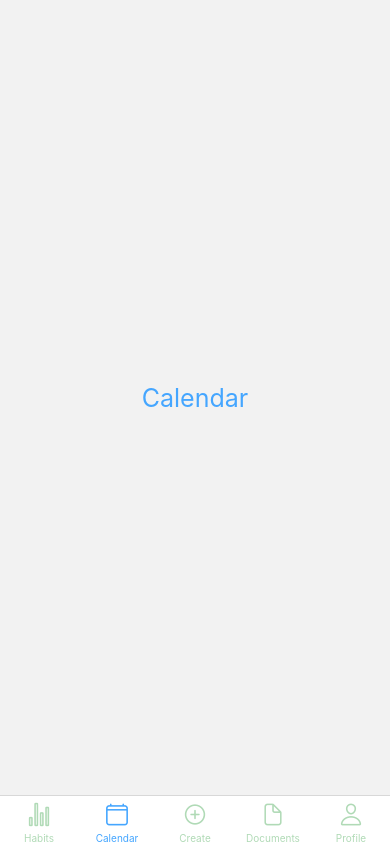
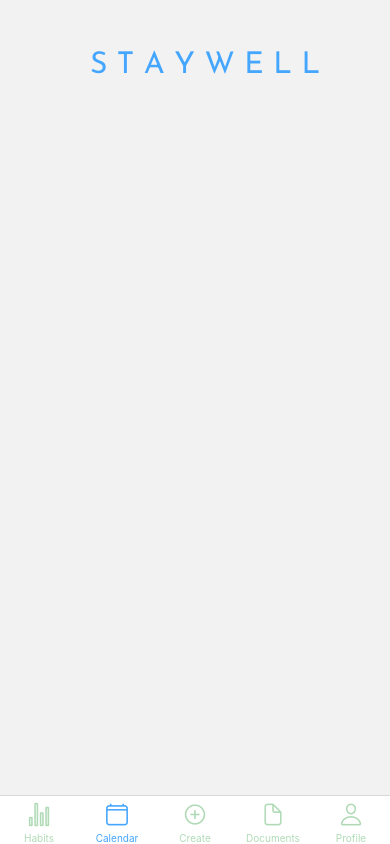
Before and after one commit to danielleellis/StayWell-Medical-Tracker-Application, a React Native app: screen /Dashboard in a window 390 px wide. Built offline with nearby package versions, Linux system fonts and the light colour scheme.

Commit message:
added staywell header thing

```diff
--- a/src/(tabs)/Calendar.tsx
+++ b/src/(tabs)/Calendar.tsx
@@ -4,7 +4,7 @@ import React from 'react'
 const Calendar = () =>{
     return(
         <View style={styles.container}>
-            <Text style={styles.heading}>Calendar</Text>
+            <Text style={styles.heading}>S T A Y W E L L</Text>
         </View>
     )
 }
@@ -14,11 +14,15 @@ export default Calendar
 const styles = StyleSheet.create({
     container:{
         flex: 1,
-        justifyContent: 'center',
-        alignItems: 'center'
+        justifyContent: 'flex-start',
+        alignItems: 'center',
+        paddingTop: 50,
+        paddingLeft: 20
     },
     heading:{
-        fontSize:25,
-        color: '#45a6ff'
+        fontSize:30,
+        color: '#45a6ff',
+        fontFamily: "JosefinSans-Regular",
+
     }
 })
--- a/src/(tabs)/Create.tsx
+++ b/src/(tabs)/Create.tsx
@@ -4,7 +4,7 @@ import React from 'react'
 const Create = () =>{
     return(
         <View style={styles.container}>
-            <Text style={styles.heading}>Create</Text>
+            <Text style={styles.heading}>S T A Y W E L L</Text>
         </View>
     )
 }
@@ -14,11 +14,15 @@ export default Create
 const styles = StyleSheet.create({
     container:{
         flex: 1,
-        justifyContent: 'center',
-        alignItems: 'center'
+        justifyContent: 'flex-start',
+        alignItems: 'center',
+        paddingTop: 50,
+        paddingLeft: 20
     },
     heading:{
-        fontSize:25,
-        color: '#45a6ff'
+        fontSize:30,
+        color: '#45a6ff',
+        fontFamily: "JosefinSans-Regular",
+
     }
 })
--- a/src/(tabs)/Documents.tsx
+++ b/src/(tabs)/Documents.tsx
@@ -4,7 +4,7 @@ import React from 'react'
 const Documents = () =>{
     return(
         <View style={styles.container}>
-            <Text style={styles.heading}>Documents</Text>
+            <Text style={styles.heading}>S T A Y W E L L</Text>
         </View>
     )
 }
@@ -14,11 +14,15 @@ export default Documents
 const styles = StyleSheet.create({
     container:{
         flex: 1,
-        justifyContent: 'center',
-        alignItems: 'center'
+        justifyContent: 'flex-start',
+        alignItems: 'center',
+        paddingTop: 50,
+        paddingLeft: 20
     },
     heading:{
-        fontSize:25,
-        color: '#45a6ff'
+        fontSize:30,
+        color: '#45a6ff',
+        fontFamily: "JosefinSans-Regular",
+
     }
 })
--- a/src/(tabs)/Habits.tsx
+++ b/src/(tabs)/Habits.tsx
@@ -4,7 +4,7 @@ import React from 'react'
 const Habits = () =>{
     return(
         <View style={styles.container}>
-            <Text style={styles.heading}>Habits</Text>
+            <Text style={styles.heading}>S T A Y W E L L</Text>
         </View>
     )
 }
@@ -14,11 +14,15 @@ export default Habits
 const styles = StyleSheet.create({
     container:{
         flex: 1,
-        justifyContent: 'center',
-        alignItems: 'center'
+        justifyContent: 'flex-start',
+        alignItems: 'center',
+        paddingTop: 50,
+        paddingLeft: 20
     },
     heading:{
-        fontSize:25,
-        color: '#45a6ff'
+        fontSize:30,
+        color: '#45a6ff',
+        fontFamily: "JosefinSans-Regular",
+
     }
 })
--- a/src/(tabs)/Profile.tsx
+++ b/src/(tabs)/Profile.tsx
@@ -4,7 +4,7 @@ import React from 'react'
 const Profile = () =>{
     return(
         <View style={styles.container}>
-            <Text style={styles.heading}>Profile</Text>
+            <Text style={styles.heading}>S T A Y W E L L</Text>
         </View>
     )
 }
@@ -14,11 +14,15 @@ export default Profile
 const styles = StyleSheet.create({
     container:{
         flex: 1,
-        justifyContent: 'center',
-        alignItems: 'center'
+        justifyContent: 'flex-start',
+        alignItems: 'center',
+        paddingTop: 50,
+        paddingLeft: 20
     },
     heading:{
-        fontSize:25,
-        color: '#45a6ff'
+        fontSize:30,
+        color: '#45a6ff',
+        fontFamily: "JosefinSans-Regular",
+
     }
 })
```
